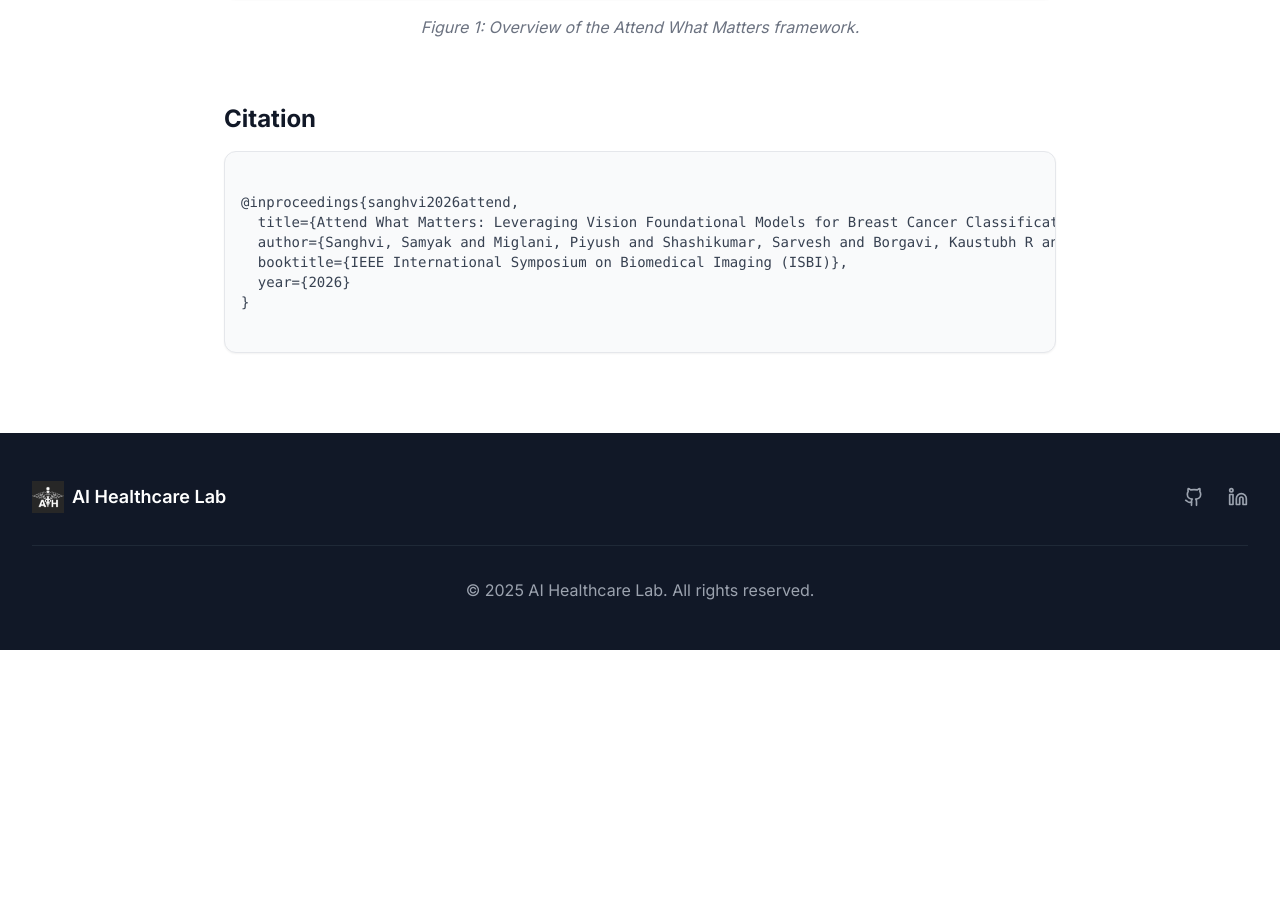
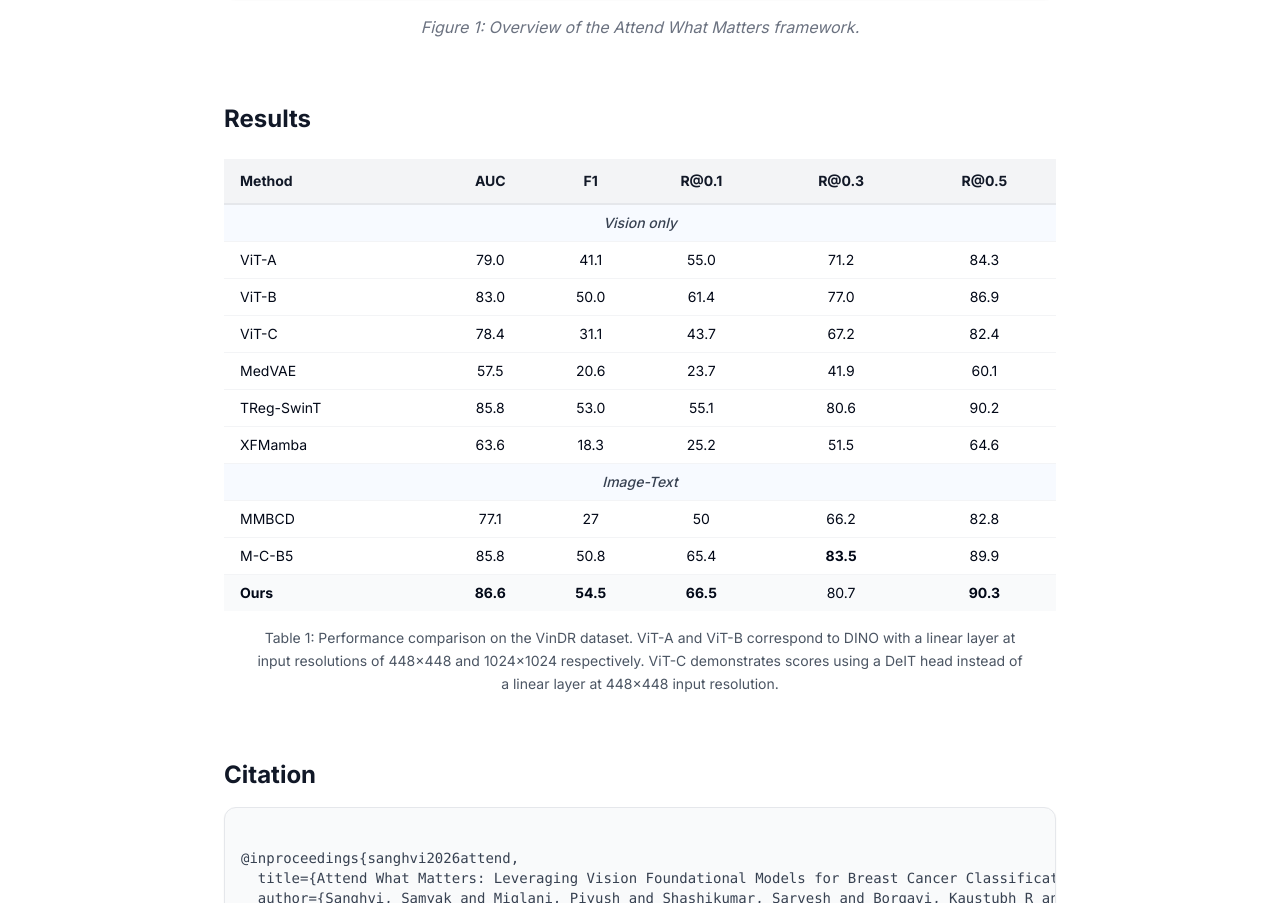
Before and after one commit to AiH-IITD/aih-iitd.github.io, a Next.js app: page /publications/attend-what-matters in a window 1280 px wide. Shown: the part 1762-2665 px from the top of the page. Before the commit the page ends 2412 px from the top, so only its background shows below. Built offline with nearby package versions, Linux system fonts and the light colour scheme.

Commit message:
Add table to AWM.

```diff
--- a/app/publications/attend-what-matters/page.tsx
+++ b/app/publications/attend-what-matters/page.tsx
@@ -68,6 +68,42 @@ export default function AttendWhatMattersPage() {
                     <p className="mt-4 text-center text-gray-500 italic">Figure 1: Overview of the Attend What Matters framework.</p>
                 </section>
 
+                {/* Results Table */}
+                <section className="mb-16">
+                    <h2 className="text-2xl font-bold text-gray-900 mb-6">Results</h2>
+                    <div className="overflow-x-auto">
+                        <table className="min-w-full text-sm text-center border-collapse">
+                            <thead>
+                                <tr className="bg-gray-100 border-b-2 border-gray-200">
+                                    <th className="px-4 py-3 text-left font-bold text-gray-900">Method</th>
+                                    <th className="px-4 py-3 font-bold text-gray-900">AUC</th>
+                                    <th className="px-4 py-3 font-bold text-gray-900">F1</th>
+                                    <th className="px-4 py-3 font-bold text-gray-900">R@0.1</th>
+                                    <th className="px-4 py-3 font-bold text-gray-900">R@0.3</th>
+                                    <th className="px-4 py-3 font-bold text-gray-900">R@0.5</th>
+                                </tr>
+                            </thead>
+                            <tbody className="divide-y divide-gray-100">
+                                <tr className="bg-blue-50/50"><td colSpan={6} className="px-4 py-2 text-center font-medium text-gray-700 italic">Vision only</td></tr>
+                                <tr><td className="px-4 py-2 text-left">ViT-A</td><td>79.0</td><td>41.1</td><td>55.0</td><td>71.2</td><td>84.3</td></tr>
+                                <tr><td className="px-4 py-2 text-left">ViT-B</td><td>83.0</td><td>50.0</td><td>61.4</td><td>77.0</td><td>86.9</td></tr>
+                                <tr><td className="px-4 py-2 text-left">ViT-C</td><td>78.4</td><td>31.1</td><td>43.7</td><td>67.2</td><td>82.4</td></tr>
+                                <tr><td className="px-4 py-2 text-left">MedVAE</td><td>57.5</td><td>20.6</td><td>23.7</td><td>41.9</td><td>60.1</td></tr>
+                                <tr><td className="px-4 py-2 text-left">TReg-SwinT</td><td>85.8</td><td>53.0</td><td>55.1</td><td>80.6</td><td>90.2</td></tr>
+                                <tr><td className="px-4 py-2 text-left">XFMamba</td><td>63.6</td><td>18.3</td><td>25.2</td><td>51.5</td><td>64.6</td></tr>
+
+                                <tr className="bg-blue-50/50"><td colSpan={6} className="px-4 py-2 text-center font-medium text-gray-700 italic">Image-Text</td></tr>
+                                <tr><td className="px-4 py-2 text-left">MMBCD</td><td>77.1</td><td>27</td><td>50</td><td>66.2</td><td>82.8</td></tr>
+                                <tr><td className="px-4 py-2 text-left">M-C-B5</td><td>85.8</td><td>50.8</td><td>65.4</td><td className="font-bold">83.5</td><td>89.9</td></tr>
+                                <tr className="bg-gray-50 border-t border-gray-200"><td className="px-4 py-2 text-left font-bold">Ours</td><td className="font-bold">86.6</td><td className="font-bold">54.5</td><td className="font-bold">66.5</td><td>80.7</td><td className="font-bold">90.3</td></tr>
+                            </tbody>
+                        </table>
+                    </div>
+                    <p className="mt-4 text-sm text-gray-600 text-center max-w-3xl mx-auto leading-relaxed">
+                        Table 1: Performance comparison on the VinDR dataset. ViT-A and ViT-B correspond to DINO with a linear layer at input resolutions of 448x448 and 1024x1024 respectively. ViT-C demonstrates scores using a DeIT head instead of a linear layer at 448x448 input resolution.
+                    </p>
+                </section>
+
                 {/* Citation */}
                 <section>
                     <h2 className="text-2xl font-bold text-gray-900 mb-4">Citation</h2>
```
